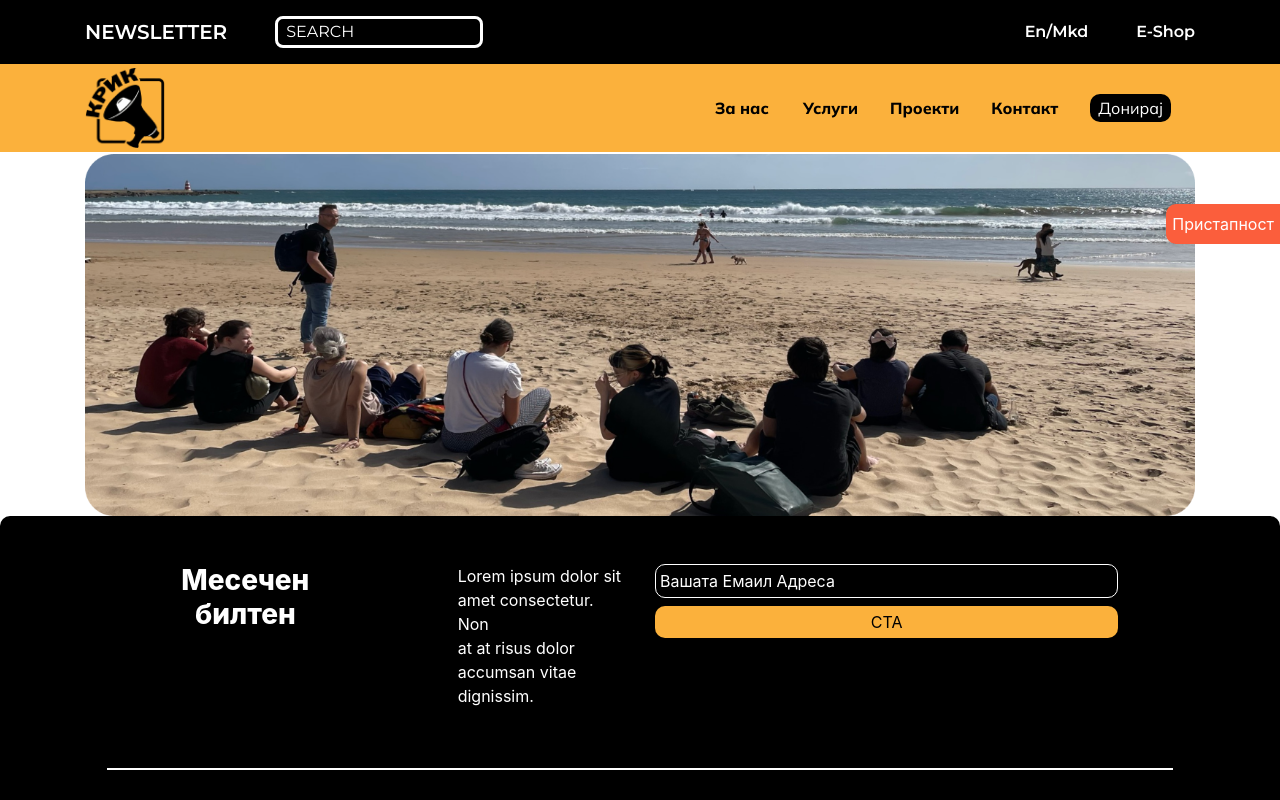
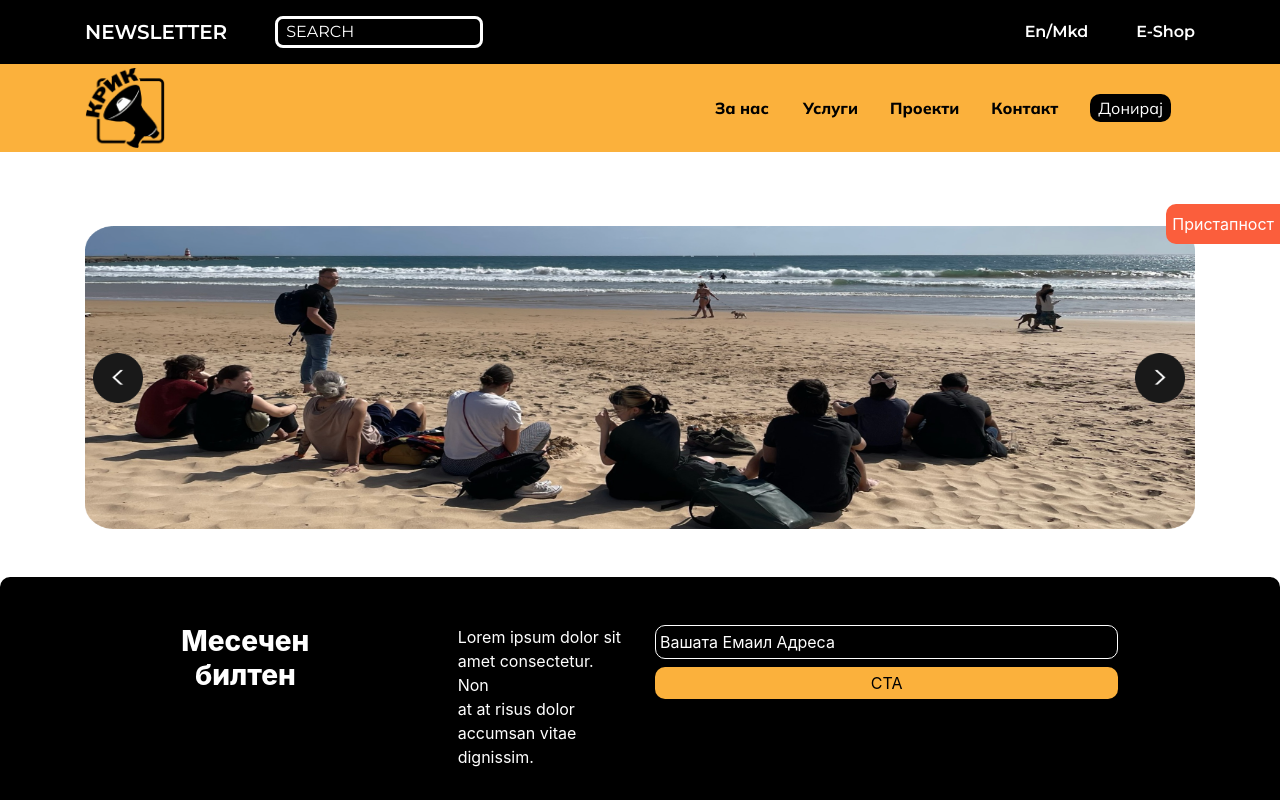
Before and after one commit to Metodij-Gjorgichkov/krik-project, a Next.js app: page /projects/1 in a window 1280 px wide. Shown: the top 800 px of the page. Built offline with nearby package versions, Linux system fonts and the light colour scheme; data requests are answered from the project's data file.

Commit message:
made some changes

```diff
--- a/db.json
+++ b/db.json
@@ -31,8 +31,7 @@
                         "/images/Projects/project1.png",
                         "/images/Projects/project2.png",
                         "/images/Projects/project3.png",
-                        "/images/Projects/project4.png",
-                        "/images/Projects/project5.png"
+                        "/images/Projects/project4.png"
             ]
             },
             {
@@ -52,8 +51,7 @@
                               "/images/Projects/project1.png",
                               "/images/Projects/project2.png",
                               "/images/Projects/project3.png",
-                              "/images/Projects/project4.png",
-                              "/images/Projects/project5.png"
+                              "/images/Projects/project4.png"
                   ]
             },
             {
@@ -73,8 +71,7 @@
                         "/images/Projects/project1.png",
                         "/images/Projects/project2.png",
                         "/images/Projects/project3.png",
-                        "/images/Projects/project4.png",
-                        "/images/Projects/project5.png"
+                        "/images/Projects/project4.png"
             ]
             },
             {
@@ -94,8 +91,7 @@
                         "/images/Projects/project1.png",
                         "/images/Projects/project2.png",
                         "/images/Projects/project3.png",
-                        "/images/Projects/project4.png",
-                        "/images/Projects/project5.png"
+                        "/images/Projects/project4.png"
             ]
             },
             {
@@ -115,8 +111,7 @@
                         "/images/Projects/project1.png",
                         "/images/Projects/project2.png",
                         "/images/Projects/project3.png",
-                        "/images/Projects/project4.png",
-                        "/images/Projects/project5.png"
+                        "/images/Projects/project4.png"
             ]
             },
             {
@@ -136,8 +131,7 @@
                         "/images/Projects/project1.png",
                         "/images/Projects/project2.png",
                         "/images/Projects/project3.png",
-                        "/images/Projects/project4.png",
-                        "/images/Projects/project5.png"
+                        "/images/Projects/project4.png"
             ]
             },
             {
@@ -157,8 +151,7 @@
                         "/images/Projects/project1.png",
                         "/images/Projects/project2.png",
                         "/images/Projects/project3.png",
-                        "/images/Projects/project4.png",
-                        "/images/Projects/project5.png"
+                        "/images/Projects/project4.png"
             ]
             },
             {
@@ -178,8 +171,7 @@
                         "/images/Projects/project1.png",
                         "/images/Projects/project2.png",
                         "/images/Projects/project3.png",
-                        "/images/Projects/project4.png",
-                        "/images/Projects/project5.png"
+                        "/images/Projects/project4.png"
             ]
             },
             {
@@ -199,8 +191,7 @@
                         "/images/Projects/project1.png",
                         "/images/Projects/project2.png",
                         "/images/Projects/project3.png",
-                        "/images/Projects/project4.png",
-                        "/images/Projects/project5.png"
+                        "/images/Projects/project4.png"
             ]
             },
             {
@@ -220,8 +211,7 @@
                         "/images/Projects/project1.png",
                         "/images/Projects/project2.png",
                         "/images/Projects/project3.png",
-                        "/images/Projects/project4.png",
-                        "/images/Projects/project5.png"
+                        "/images/Projects/project4.png"
             ]
             },
             {
@@ -241,8 +231,7 @@
                         "/images/Projects/project1.png",
                         "/images/Projects/project2.png",
                         "/images/Projects/project3.png",
-                        "/images/Projects/project4.png",
-                        "/images/Projects/project5.png"
+                        "/images/Projects/project4.png"
             ]
             },
             {
@@ -262,8 +251,7 @@
                         "/images/Projects/project1.png",
                         "/images/Projects/project2.png",
                         "/images/Projects/project3.png",
-                        "/images/Projects/project4.png",
-                        "/images/Projects/project5.png"
+                        "/images/Projects/project4.png"
             ]
             }
       ],
--- a/src/pages/projects/[id].tsx
+++ b/src/pages/projects/[id].tsx
@@ -9,15 +9,42 @@ interface Props {
 const ProjectDetail = ({ projectData }: Props) => {
   const [currentIndex, setCurrentIndex] = useState<number>(0);
 
-  const goToNext = () => {};
-
-  const goToPrevious = () => {};
+  const goToPrevious = () => {
+    const isFirstSlide = currentIndex === 0;
+    const newIndex = isFirstSlide
+      ? projectData.project_images.length - 1
+      : currentIndex - 1;
+    setCurrentIndex(newIndex);
+  };
+  const goToNext = () => {
+    const isLastSlide = currentIndex === projectData.project_images.length - 1;
+    const newIndex = isLastSlide ? 0 : currentIndex + 1;
+    setCurrentIndex(newIndex);
+  };
 
   return (
-    <div className="container">
+    <div className="project-detail container mt-4 py-5">
       <div className="row">
-        <div className="col-12">
-          <img src={projectData.project_images[currentIndex]} alt="" />
+        <div className="col-12 position-relative">
+          <img
+            src={projectData.project_images[currentIndex]}
+            alt={currentIndex.toString()}
+            className="project-detail-img"
+          />
+          {/* right arrow */}
+          <img
+            onClick={goToNext}
+            src="/icons/rightArrow.png"
+            alt="right arrow"
+            className="arrow right-arrow cursor-pointer"
+          />
+          {/* left arrow */}
+          <img
+            onClick={goToPrevious}
+            src="/icons/leftArrow.png"
+            alt="left arrow"
+            className="arrow left-arrow cursor-pointer"
+          />
         </div>
       </div>
     </div>
--- a/src/styles/globals.css
+++ b/src/styles/globals.css
@@ -308,6 +308,23 @@ ul {
   width: 100%;
   height: 220px !important;
 }
-
+.project-detail .project-detail-img {
+  width: 100%;
+  display: block;
+  height: 303px;
+}
+.arrow {
+  position: absolute;
+  top: 50%;
+  transform: translate(-50%, -50%);
+}
+.arrow.right-arrow {
+  right: 0px;
+  width: 50px;
+}
+.arrow.left-arrow {
+  left: 48px;
+  width: 50px;
+}
 /* PROJECTS */
 /* ------------------------------------------------------------------------------------------------------------------------------ */
```
